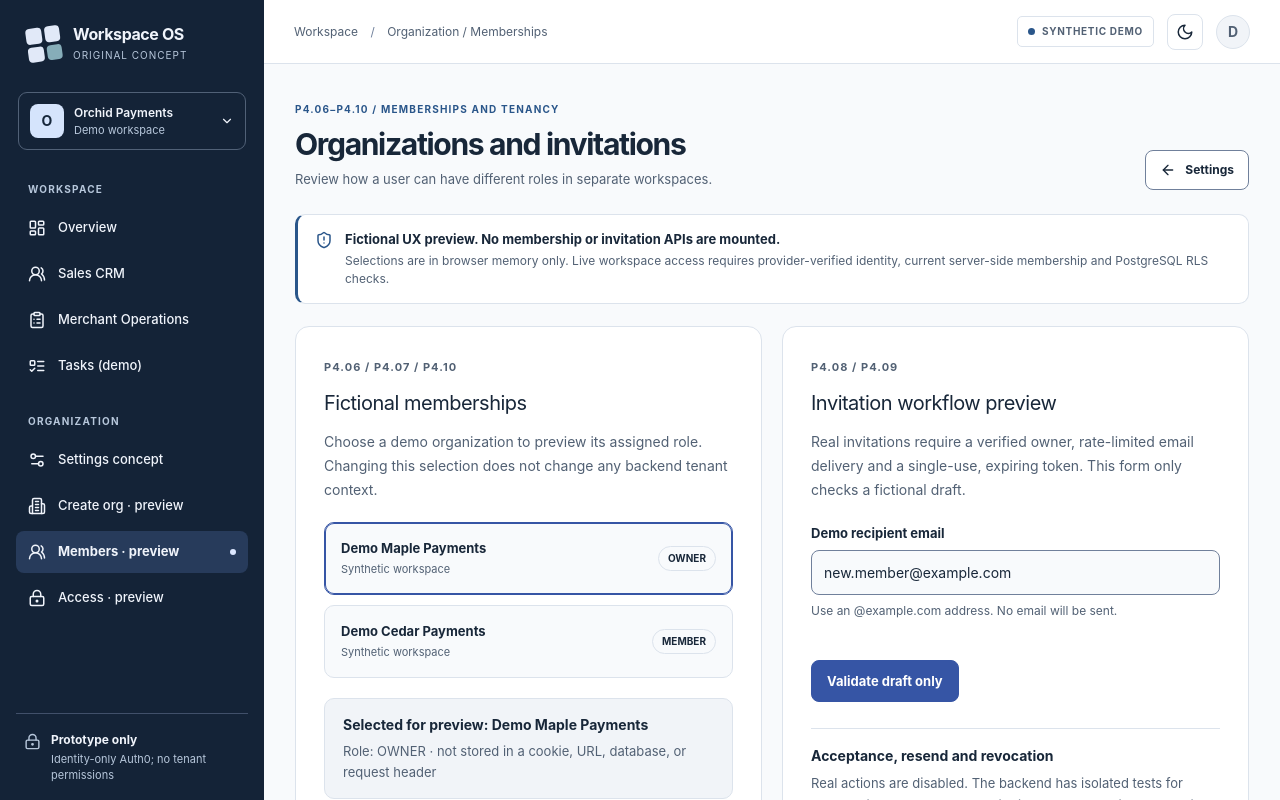
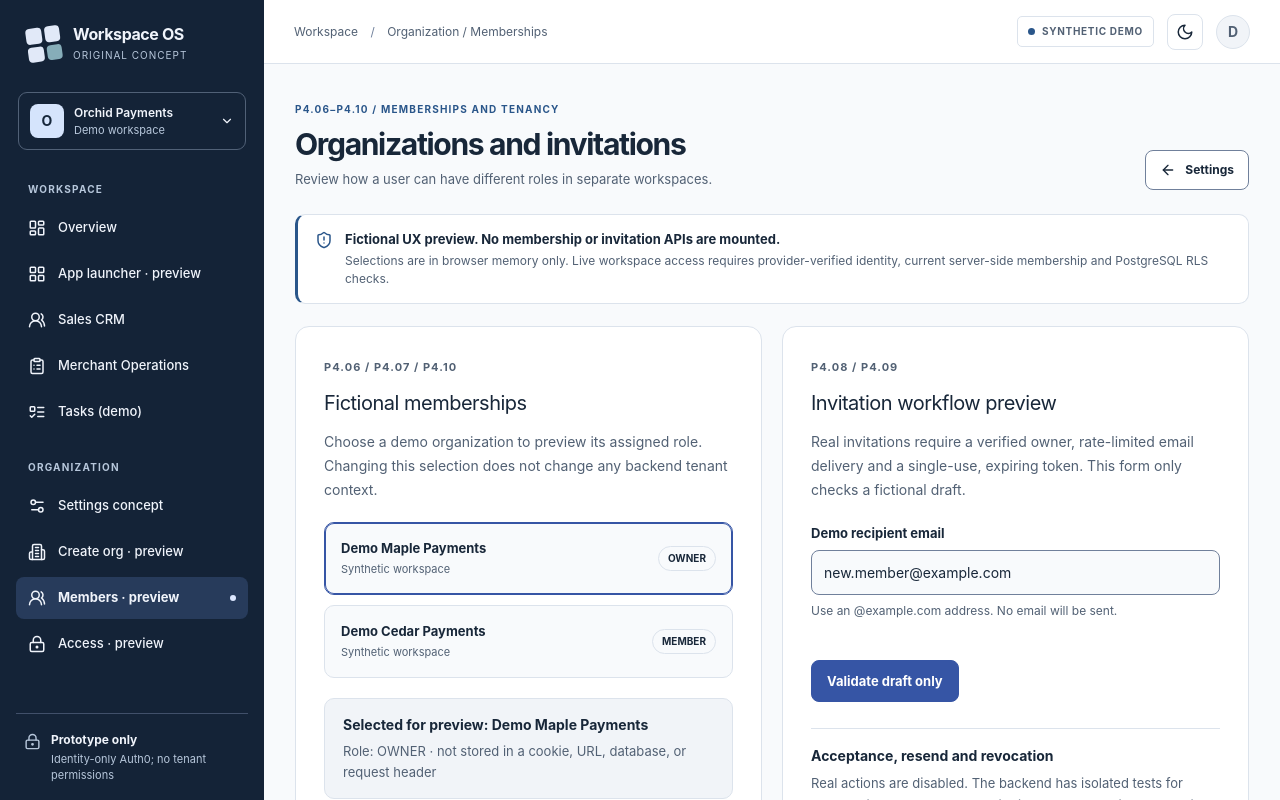
Before and after one commit to owaisprog/Zoho-Clone, a Next.js app in the folder frontend/: page /app/organization/memberships in a window 1280 px wide. Shown: the top 800 px of the page. Built offline with nearby package versions, Linux system fonts and the light colour scheme.

Commit message:
feat(P4.16-20): connect new platform and launcher previews with safe navigation

```diff
--- a/frontend/src/components/workspace-shell.tsx
+++ b/frontend/src/components/workspace-shell.tsx
@@ -22,6 +22,7 @@ import { ThemeToggle } from "./theme-toggle";
 
 const primary = [
   { label: "Overview", href: "/app", icon: LayoutDashboard },
+  { label: "App launcher · preview", href: "/app/apps", icon: LayoutGrid },
   { label: "Sales CRM", href: "/app/sales/leads", icon: UsersRound },
   { label: "Merchant Operations", href: "/app/operations/applications", icon: ClipboardList },
   { label: "Tasks (demo)", href: "/app/tasks", icon: ListTodo },
```
